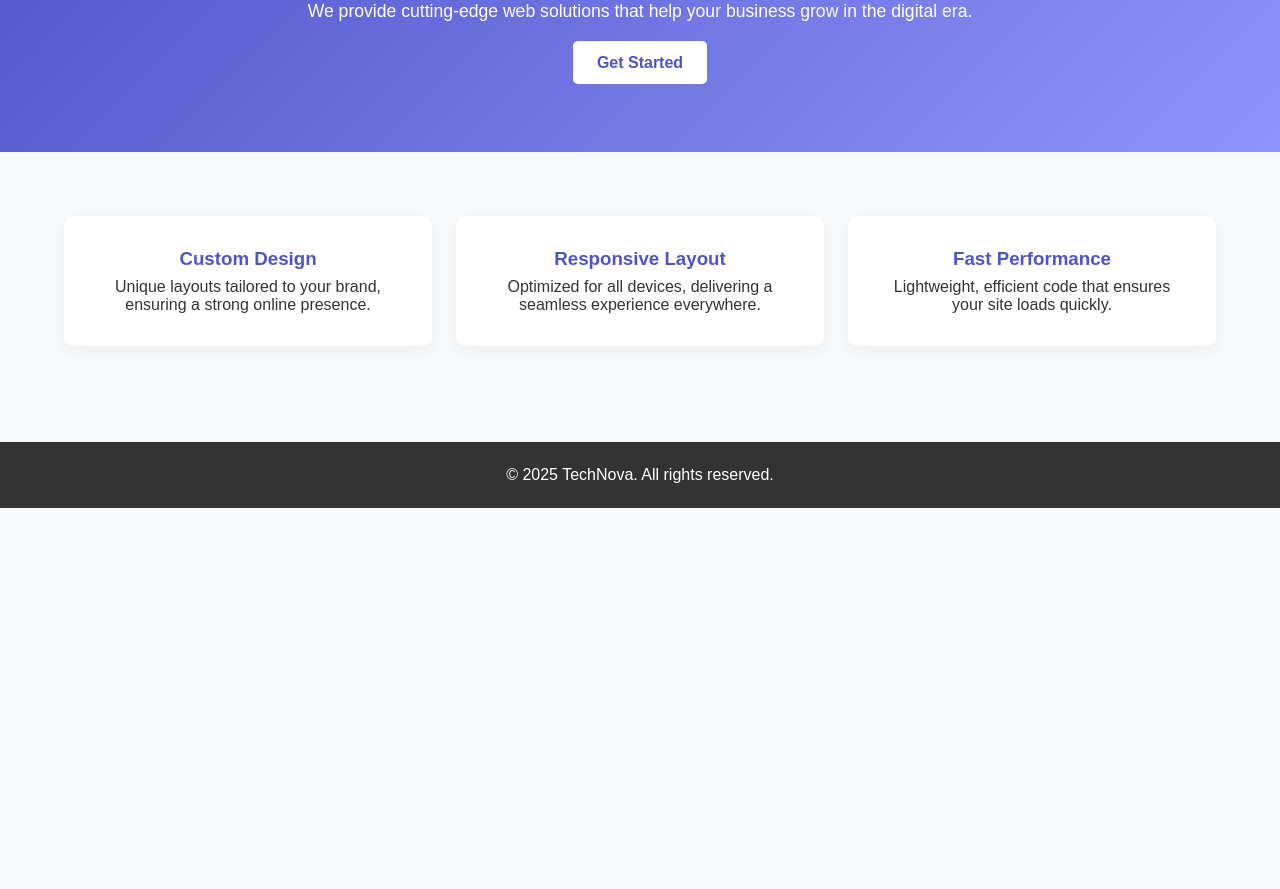
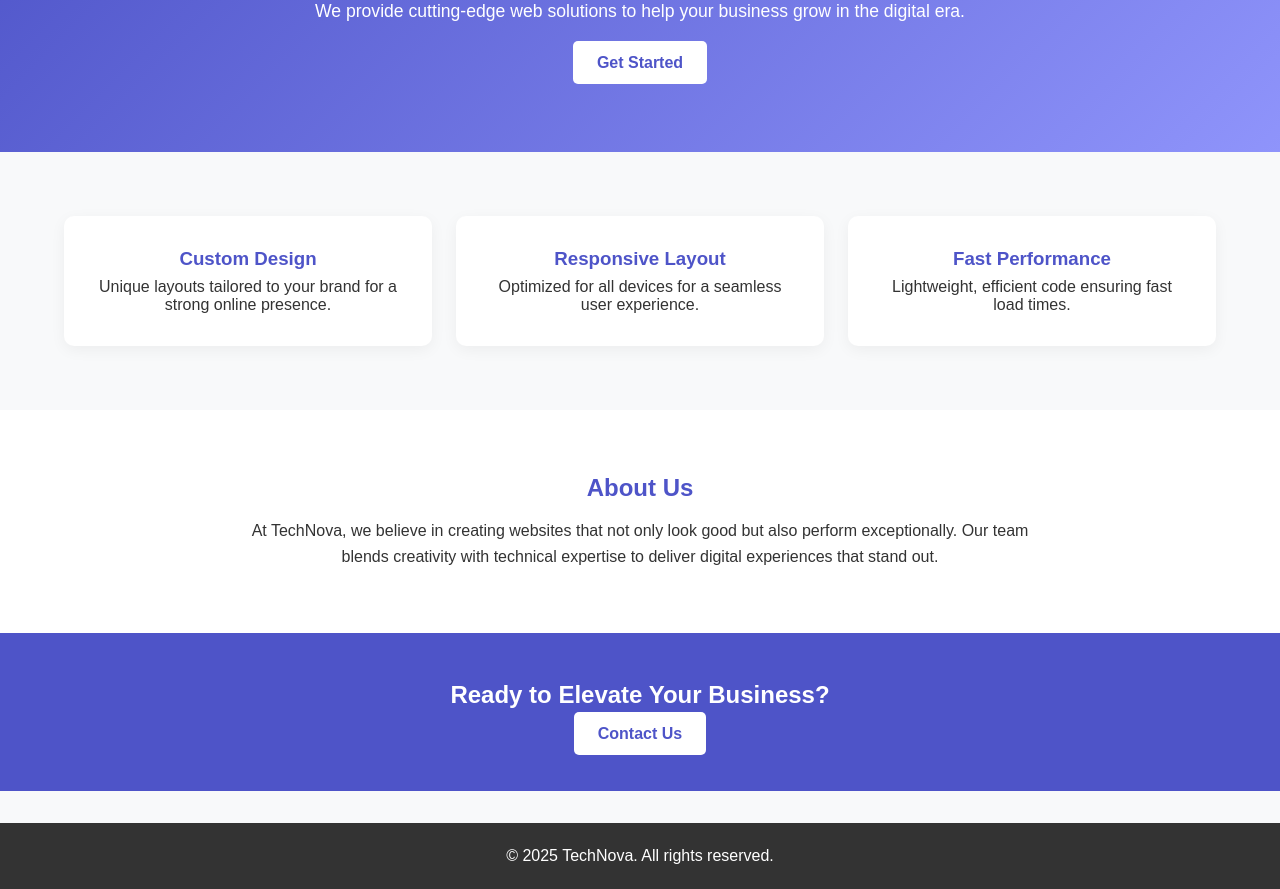
Before and after one commit to Nishchal-Sachan/Code-Soft, a plain HTML site: page Task2-LqndingPage/index.html in a window 1280 px wide. Shown: the part 200-1089 px from the top of the page. Before the commit the page ends 800 px from the top, so only its background shows below. Drawn offline with Linux system fonts and the light colour scheme.

Commit message:
task 2 completed

```diff
--- a/Task2-LqndingPage/index.html
+++ b/Task2-LqndingPage/index.html
@@ -3,7 +3,7 @@
 <head>
   <meta charset="UTF-8" />
   <meta name="viewport" content="width=device-width, initial-scale=1.0" />
-  <title>TechNova - Innovative Solutions</title>
+  <title>TechNova - Landing Page</title>
   <style>
     * {
       margin: 0;
@@ -13,8 +13,8 @@
 
     body {
       font-family: 'Poppins', sans-serif;
+      background: #f8f9fa;
       color: #333;
-      background: #f8f9fa;
     }
 
     /* Navbar */
@@ -83,7 +83,7 @@
       background: #f0f0f0;
     }
 
-    /* Features */
+    /* Features Section */
     .features {
       display: grid;
       grid-template-columns: repeat(auto-fit, minmax(250px, 1fr));
@@ -109,6 +109,36 @@
       margin-bottom: 0.5rem;
     }
 
+    /* About Section */
+    .about {
+      background: white;
+      padding: 4rem 5%;
+      text-align: center;
+    }
+
+    .about h2 {
+      color: #4e54c8;
+      margin-bottom: 1rem;
+    }
+
+    .about p {
+      max-width: 800px;
+      margin: auto;
+      line-height: 1.6;
+    }
+
+    /* Call to Action */
+    .cta {
+      background: #4e54c8;
+      color: white;
+      text-align: center;
+      padding: 3rem 2rem;
+    }
+
+    .cta h2 {
+      margin-bottom: 1rem;
+    }
+
     /* Footer */
     footer {
       background: #333;
@@ -119,11 +149,11 @@
     }
 
     @media (max-width: 768px) {
+      nav ul {
+        display: none;
+      }
       .hero h2 {
         font-size: 2rem;
-      }
-      nav ul {
-        display: none;
       }
     }
   </style>
@@ -134,34 +164,49 @@
   <nav>
     <h1>TechNova</h1>
     <ul>
-      <li><a href="#">Home</a></li>
-      <li><a href="#">Services</a></li>
-      <li><a href="#">About</a></li>
-      <li><a href="#">Contact</a></li>
+      <li><a href="#home">Home</a></li>
+      <li><a href="#features">Features</a></li>
+      <li><a href="#about">About</a></li>
+      <li><a href="#contact">Contact</a></li>
     </ul>
   </nav>
 
   <!-- Hero Section -->
-  <section class="hero">
+  <section class="hero" id="home">
     <h2>Transforming Ideas into Reality</h2>
-    <p>We provide cutting-edge web solutions that help your business grow in the digital era.</p>
-    <a href="#" class="btn-primary">Get Started</a>
+    <p>We provide cutting-edge web solutions to help your business grow in the digital era.</p>
+    <a href="#features" class="btn-primary">Get Started</a>
   </section>
 
   <!-- Features -->
-  <section class="features">
+  <section class="features" id="features">
     <div class="feature-card">
       <h3>Custom Design</h3>
-      <p>Unique layouts tailored to your brand, ensuring a strong online presence.</p>
+      <p>Unique layouts tailored to your brand for a strong online presence.</p>
     </div>
     <div class="feature-card">
       <h3>Responsive Layout</h3>
-      <p>Optimized for all devices, delivering a seamless experience everywhere.</p>
+      <p>Optimized for all devices for a seamless user experience.</p>
     </div>
     <div class="feature-card">
       <h3>Fast Performance</h3>
-      <p>Lightweight, efficient code that ensures your site loads quickly.</p>
+      <p>Lightweight, efficient code ensuring fast load times.</p>
     </div>
+  </section>
+
+  <!-- About -->
+  <section class="about" id="about">
+    <h2>About Us</h2>
+    <p>
+      At TechNova, we believe in creating websites that not only look good but also perform exceptionally.
+      Our team blends creativity with technical expertise to deliver digital experiences that stand out.
+    </p>
+  </section>
+
+  <!-- Call to Action -->
+  <section class="cta" id="contact">
+    <h2>Ready to Elevate Your Business?</h2>
+    <a href="#" class="btn-primary">Contact Us</a>
   </section>
 
   <!-- Footer -->
```
